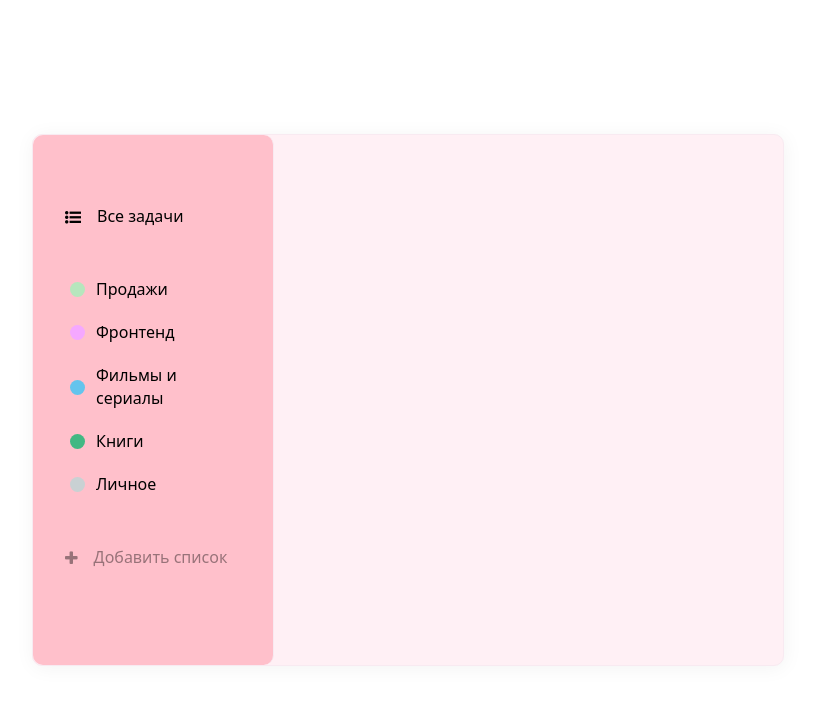
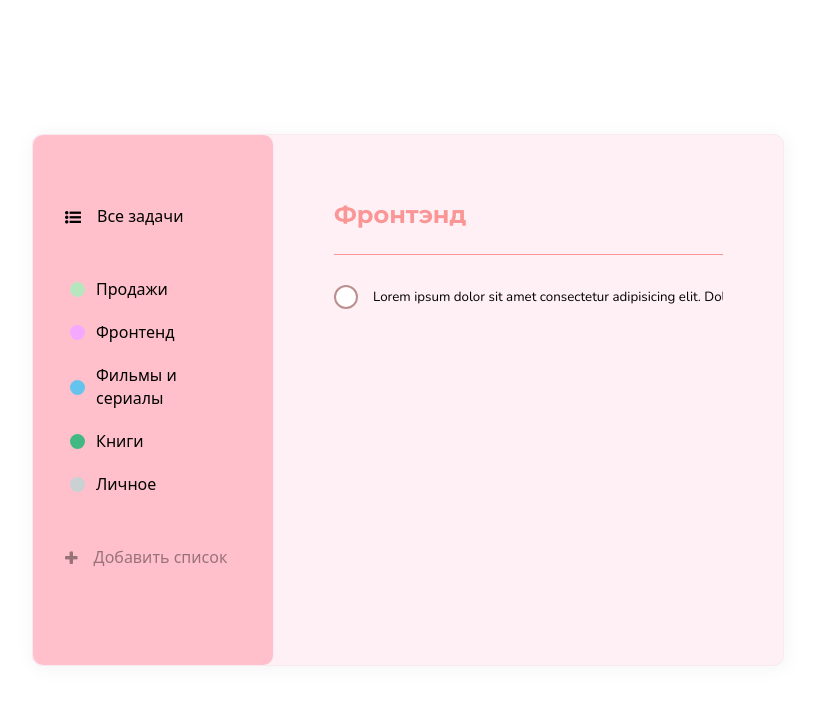
Before and after one commit to hrmvlg/task_list, a React (Create React App) app: page / in a window 1280 px wide. Shown: the top 704 px of the page, without its empty margins (232-1047 px from the left). Built offline with nearby package versions, Linux system fonts and the light colour scheme.

Commit message:
Добавлен элемент заголовка задачи, создан элемент input checkbox

```diff
--- a/public/index.html
+++ b/public/index.html
@@ -3,25 +3,27 @@
 
 <head>
   <meta charset="utf-8" />
-  <link rel="icon" href="%PUBLIC_URL%/favicon.ico" />
   <meta name="viewport" content="width=device-width, initial-scale=1" />
   <meta name="theme-color" content="#000000" />
   <meta name="description" content="Web site created using create-react-app" />
-  <link rel="apple-touch-icon" href="%PUBLIC_URL%/logo192.png" />
   <link rel="manifest" href="%PUBLIC_URL%/manifest.json" />
   <link rel="preconnect" href="https://fonts.googleapis.com">
   <link rel="preconnect" href="https://fonts.gstatic.com" crossorigin>
   <link href="https://fonts.googleapis.com/css2?family=Nunito:wght@200;600&display=swap" rel="stylesheet">
+
+  <link rel="preconnect" href="https://fonts.googleapis.com">
+  <link rel="preconnect" href="https://fonts.gstatic.com" crossorigin>
+  <link href="https://fonts.googleapis.com/css2?family=Montserrat:wght@700&display=swap" rel="stylesheet">
+
+
   <link rel="stylesheet" href="https://maxcdn.bootstrapcdn.com/font-awesome/4.6.1/css/font-awesome.min.css">
 
-  <title>Track list</title>
+  <title>Todo list</title>
 </head>
 
 <body>
   <noscript>You need to enable JavaScript to run this app.</noscript>
   <div id="root"></div>
-
-
 </body>
 
 </html>
--- a/src/App.js
+++ b/src/App.js
@@ -1,6 +1,7 @@
 import React, {useState} from "react";
 import AddList from "./components/AddList";
 import List from "./components/List/index";
+import Tasks from './components/Tasks'
 
 import DB from './asserts/db.json'
 
@@ -35,7 +36,9 @@ function App(){
         />
         <AddList onAdd={onAddList} colors={DB.colors}/>
       </div>
-      <div className="todo__tasks"></div>
+      <div className="todo__tasks">
+        <Tasks/>
+      </div>
     </div>
   )
 }
--- /dev/null
+++ b/src/components/Tasks/index.jsx
@@ -0,0 +1,29 @@
+import React from 'react'
+import './tasks.scss'
+
+
+export default function Tasks() {
+   return (
+      <div>
+         <div className="tasks">
+            <h2 className="tasks__title">Фронтэнд
+               <i className="tasks__icon fa fa-edit" />
+            </h2>
+
+            <div className="tasks__items">
+               <div className="tasks__items-row">
+                  <div className="checkbox">
+                     <input id="check" type="checkbox" />
+                     <label htmlFor="check">
+                        <i class="fa fa-check"></i>
+                     </label>
+                  </div>
+
+                  <input value="Lorem ipsum dolor sit amet consectetur adipisicing elit. Doloribus, maxime?"></input>
+               </div>
+
+            </div>
+         </div>
+      </div>
+   )
+}
--- /dev/null
+++ b/src/components/Tasks/tasks.scss
@@ -0,0 +1,79 @@
+.tasks{
+   .tasks__title{
+     font-weight: bold;
+     font-family: Montserrat;
+     line-height: 39px;
+     color:rgb(250, 150, 150);
+     padding-bottom: 20px;
+     border-bottom: 1px solid rgb(250, 150, 150);
+
+     &:hover{
+        .tasks__icon{
+           opacity: 0.4;
+        }
+     }
+
+     .tasks__icon{
+      font-size: 16px;
+      margin-left: 20px;
+      color: rosybrown;
+      cursor: pointer;
+      opacity: 0 ;
+
+      &:hover{
+         opacity: 1;
+      }
+   }
+}
+
+   &__items{
+      margin-top: 30px;
+      &-row{
+         display: flex;
+         align-items: center;
+         input{
+            margin-left: 15px;
+            border: 0;
+            background-color: transparent;
+            width: 100%;
+         }
+      }
+   }
+   .checkbox{
+      input{
+         display: none;
+
+      }
+
+      label{
+         color: transparent;
+         cursor: pointer;
+         display: inline-block;
+         border: 2px rosybrown solid;
+         background-color: white;
+         border-radius: 30px;
+         width: 20px;
+         height: 20px;
+
+      i{
+         display: flex;
+         align-items: center;
+         justify-content: center;
+         padding-top: 2px;
+         }
+
+         &:hover{
+          background-color: rosybrown;
+          color: white;
+          opacity: 1;
+         }
+      }
+
+      input:checked + label{
+         transition: opacity 0.15s ease-in-out;
+         background-color: rgb(109, 180, 109);
+         border-color: rgb(109, 180, 109);
+         color: white;
+      }
+   }
+}
--- a/src/index.scss
+++ b/src/index.scss
@@ -6,10 +6,10 @@
   font-family: Nunito, system-ui, sans-serif;
   -webkit-font-smoothing: antialiased;
   -moz-osx-font-smoothing: grayscale;
-
 }
 
 .todo{
+  display: flex;
   position: absolute;
   top: 50%;
   left: 50%;
@@ -29,7 +29,11 @@
   border-right: 1px solid #f8eaf1;
   padding: 60px 20px;
   border-radius: 10px;
+  }
 
+  &__tasks{
+    flex: 1;
+    padding: 60px;
   }
 }
 
```
Also changed, not shown: src/components/List/List.scss (indentation only), 1 other file (tests, documents, lock files or other folders).
